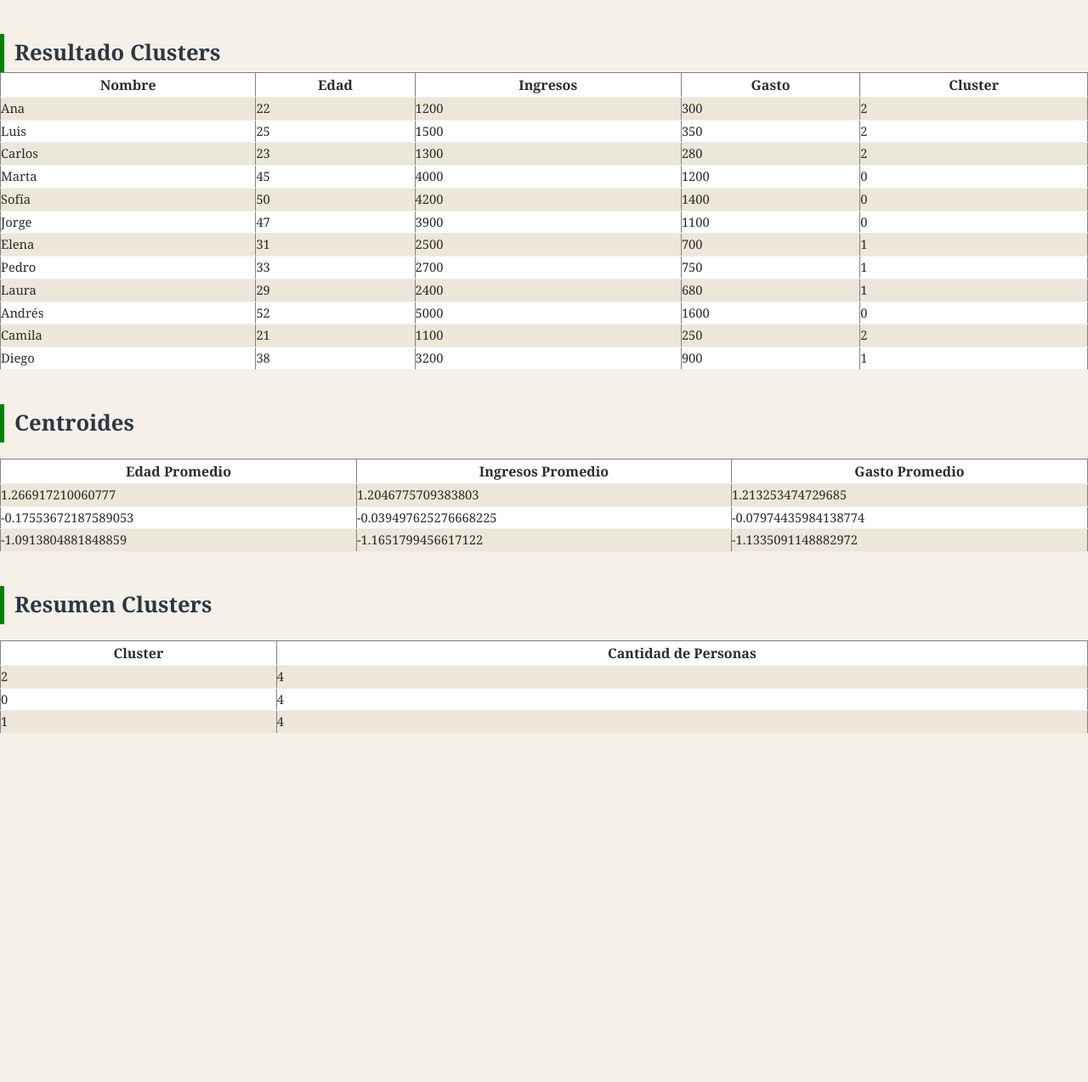
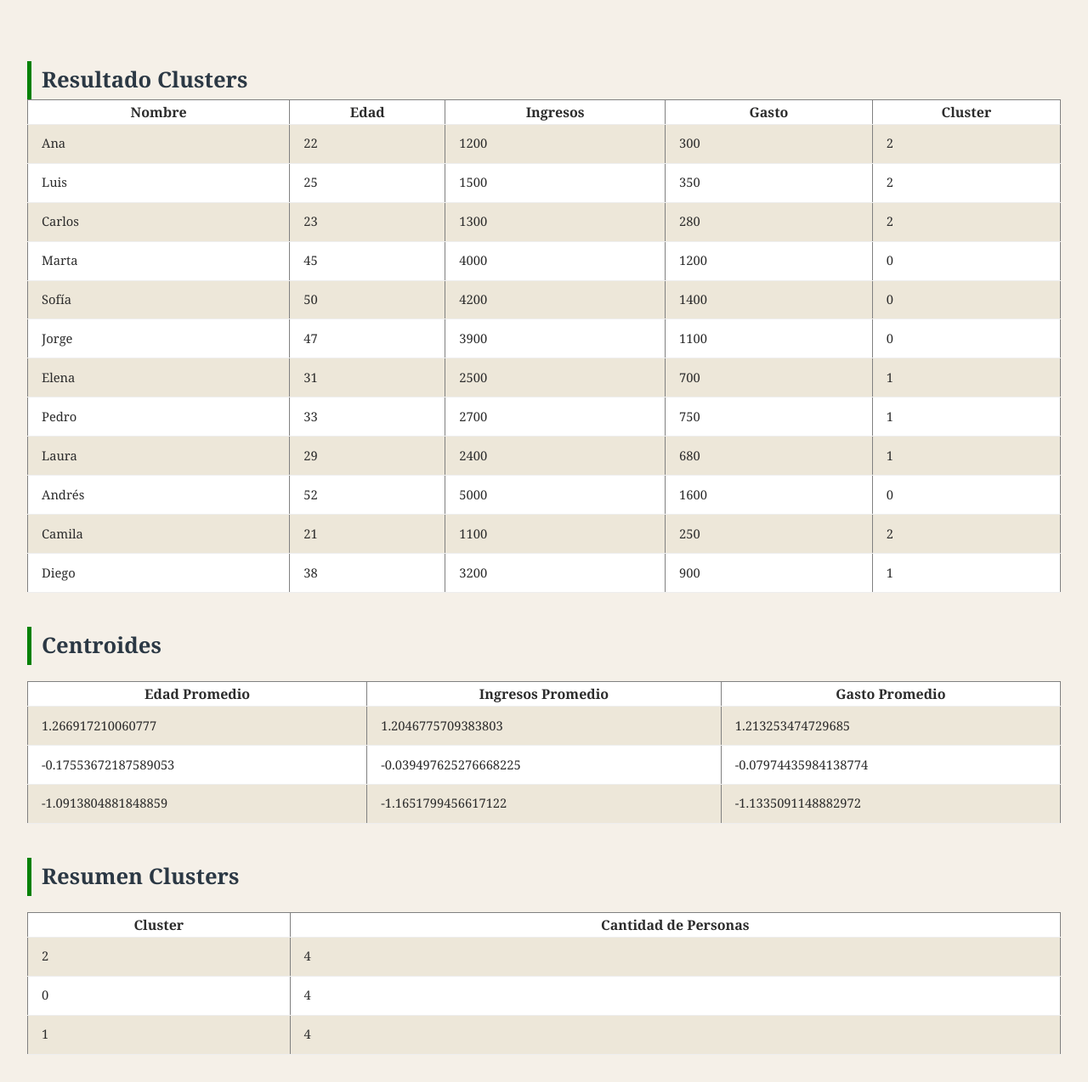
Before and after one commit to KevinRamirez19/Proyecto_Flask, a Flask app: page /Tabla/ in a window 1280 px wide. Shown: the whole page at 85% size. Before the commit the page ends 863 px from the top, so only its background shows below. Run offline with Flask 3, Linux system fonts and the light colour scheme.

Commit message:
Update css

```diff
--- a/static/css/Table_style.css
+++ b/static/css/Table_style.css
@@ -22,6 +22,7 @@ body{
     background-color: var(--paper);
     color: var(--text);
     line-height: 1.75;
+    padding: 2rem;
 }
 h1{
     font-size: 1.6rem;
@@ -30,6 +31,7 @@ h1{
     border-left: 5px solid var(--accent);
     padding-left: .75rem;
     margin:2.5rem 0 1.2rem;
+
 }
 h1:first-of-type{margin-bottom: 0;}
 
@@ -37,6 +39,14 @@ table{
     width: 100%;
     border-collapse: collapse;
     background: #fff;
+    display: component(table);
+}
+table-wrap{
+    max-width: 900px;
+    margin: 0 auto 2rem auto;
+    overflow-x: auto;
+    border:1px solid var(--rule);
+    border-radius: 4px;
 }
 thead tr{
     background:var(--ink);
@@ -59,7 +69,7 @@ tbody tr:nth-child(even){
 }
 
 tbody td{
-    padding : 6.rem 1rem;
+    padding : .6rem 1rem;
     font-size: .92rem;
     color: var(--text)
 }
--- a/templates/ClusterResult.html
+++ b/templates/ClusterResult.html
@@ -11,6 +11,7 @@
 <body>
 
     <h1>Resultado Clusters</h1>
+    <div class="table-wrap">
     <table border="1">
         <tr>
             <th>Nombre</th>
@@ -29,8 +30,9 @@
         </tr>
         {% endfor %}
     </table>
-
+    </div>
     <h1>Centroides</h1>
+    <div class="table-wrap">
     <table border="1">
         <tr>
             <th>Edad Promedio</th>
@@ -45,8 +47,9 @@
         </tr>
         {% endfor %}
     </table>
-
+    </div>
     <h1>Resumen Clusters</h1>
+    <div class="table-wrap">
     <table border="1">
         <tr>
             <th>Cluster</th>
@@ -60,7 +63,7 @@
         {% endfor %}
 
     </table>
-
+    </div>
 </body>
 
 </html>
```
